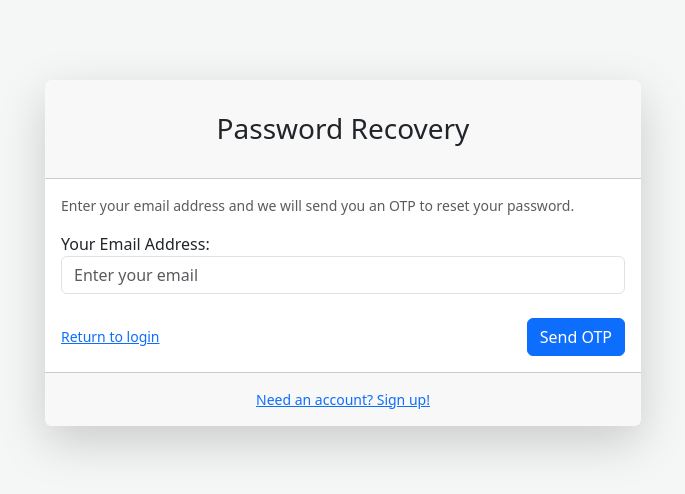
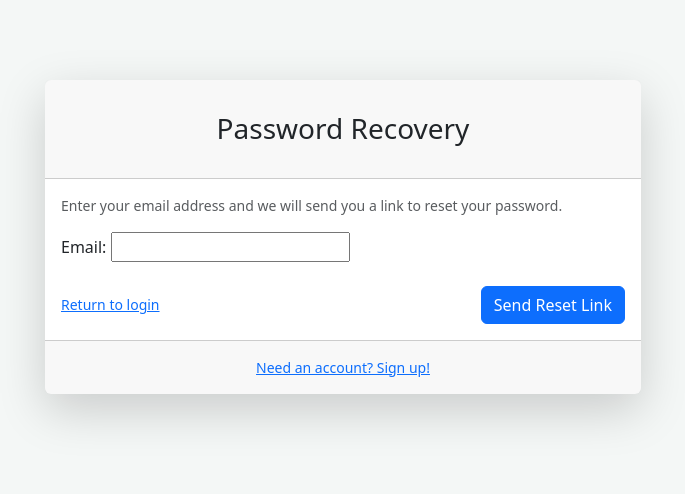
Before and after one commit to SabbaPerween/Dynamic-AI-Powered-Form-Data-Management-Platform, a Django app: page /password_reset/ in a window 1280 px wide. Shown: the part 56-550 px from the top of the page, without its empty margins (297-982 px from the left). Run offline with Django 5.2, Linux system fonts and the light colour scheme.

Commit message:
Add files via upload

```diff
--- a/core/forms.py
+++ b/core/forms.py
@@ -77,39 +77,3 @@ class ChildRelationshipForm(forms.ModelForm):
                     parent_submission=parent_instance,
                     form=self.instance.target_submission.form
                 )
-class PasswordResetRequestForm(forms.Form):
-    email = forms.EmailField(
-        label="Your Email Address",
-        widget=forms.EmailInput(attrs={'class': 'form-control', 'placeholder': 'Enter your email'})
-    )
-
-    def clean_email(self):
-        email = self.cleaned_data.get('email')
-        if not CustomUser.objects.filter(email__iexact=email).exists():
-            raise forms.ValidationError("No user is associated with this email address.")
-        return email
-
-class OTPVerifyForm(forms.Form):
-    otp = forms.CharField(
-        label="OTP",
-        max_length=6,
-        widget=forms.TextInput(attrs={'class': 'form-control', 'placeholder': 'Enter 6-digit OTP'})
-    )
-
-class SetNewPasswordForm(forms.Form):
-    new_password1 = forms.CharField(
-        label="New Password",
-        widget=forms.PasswordInput(attrs={'class': 'form-control'}),
-    )
-    new_password2 = forms.CharField(
-        label="Confirm New Password",
-        widget=forms.PasswordInput(attrs={'class': 'form-control'}),
-    )
-
-    def clean(self):
-        cleaned_data = super().clean()
-        new_password1 = cleaned_data.get("new_password1")
-        new_password2 = cleaned_data.get("new_password2")
-        if new_password1 and new_password2 and new_password1 != new_password2:
-            raise forms.ValidationError("The two password fields didn't match.")
-        return cleaned_data
--- a/core/templates/registration/login.html
+++ b/core/templates/registration/login.html
@@ -84,7 +84,7 @@
                             </div>
 
                             <div class="d-flex align-items-center justify-content-between mb-3">
-                                <a class="small text-muted" href="{% url 'password_reset_request' %}">Forgot Password?</a>
+                                <a class="small text-muted" href="{% url 'password_reset' %}">Forgot Password?</a>
                             </div>
 
                             <div class="d-grid">
--- /dev/null
+++ b/core/templates/registration/password_reset_form.html
@@ -0,0 +1,26 @@
+<!-- core/templates/registration/password_reset_form.html -->
+{% extends "core/base.html" %}
+{% block title %}Request Password Reset{% endblock %}
+{% block content %}
+<div class="row justify-content-center">
+    <div class="col-lg-6">
+        <div class="card shadow-lg border-0 rounded-lg mt-5">
+            <div class="card-header"><h3 class="text-center font-weight-light my-4">Password Recovery</h3></div>
+            <div class="card-body">
+                <div class="small mb-3 text-muted">Enter your email address and we will send you a link to reset your password.</div>
+                <form method="post">
+                    {% csrf_token %}
+                    {{ form.as_p }}
+                    <div class="d-flex align-items-center justify-content-between mt-4 mb-0">
+                        <a class="small" href="{% url 'login' %}">Return to login</a>
+                        <button type="submit" class="btn btn-primary">Send Reset Link</button>
+                    </div>
+                </form>
+            </div>
+            <div class="card-footer text-center py-3">
+                <div class="small"><a href="{% url 'register' %}">Need an account? Sign up!</a></div>
+            </div>
+        </div>
+    </div>
+</div>
+{% endblock %}
--- a/core/urls.py
+++ b/core/urls.py
@@ -7,7 +7,7 @@ urlpatterns = [
     # Authentication URLs
     # We use Django's built-in views for login, logout, and password reset.
     path('login/', auth_views.LoginView.as_view(template_name='registration/login.html'), name='login'),
-    path('logout/', auth_views.LogoutView.as_view(), name='logout'),
+    # path('logout/', auth_views.LogoutView.as_view(), name='logout'),
     path('logout/', views.custom_logout, name='logout'),
     # Custom registration view
     path('register/', views.register, name='register'),
@@ -17,10 +17,21 @@ urlpatterns = [
     # path('password_reset/done/', auth_views.PasswordResetDoneView.as_view(template_name='registration/password_reset_done.html'), name='password_reset_done'),
     # path('reset/<uidb64>/<token>/', auth_views.PasswordResetConfirmView.as_view(template_name='registration/password_reset_confirm.html'), name='password_reset_confirm'),
     # path('reset/done/', auth_views.PasswordResetCompleteView.as_view(template_name='registration/password_reset_complete.html'), name='password_reset_complete'),
-    path('password_reset/', views.password_reset_request, name='password_reset_request'),
-    path('password_reset/verify/', views.password_reset_verify, name='password_reset_verify'),
-    path('password_reset/confirm/', views.password_reset_confirm, name='password_reset_confirm'),
+    path('password_reset/',
+        auth_views.PasswordResetView.as_view(template_name='registration/password_reset_form.html'),
+        name='password_reset'),
 
+    path('password_reset/done/',
+        auth_views.PasswordResetDoneView.as_view(template_name='registration/password_reset_done.html'),
+        name='password_reset_done'),
+
+    path('reset/<uidb64>/<token>/',
+        auth_views.PasswordResetConfirmView.as_view(template_name='registration/password_reset_confirm.html'),
+        name='password_reset_confirm'),
+
+    path('reset/done/',
+        auth_views.PasswordResetCompleteView.as_view(template_name='registration/password_reset_complete.html'),
+        name='password_reset_complete'),
     # Main application pages (we will create these views next)
     path('', views.home, name='home'),
     path('dashboard/', views.dashboard, name='dashboard'),
--- a/core/views.py
+++ b/core/views.py
@@ -15,7 +15,6 @@ from datetime import timedelta
 from django.utils import timezone
 from django.core.mail import send_mail
 from django.conf import settings
-from .forms import PasswordResetRequestForm, OTPVerifyForm, SetNewPasswordForm # New forms
 from django.contrib.auth.decorators import login_required
 from django.db.models import Q
 import pandas as pd
@@ -976,97 +975,102 @@ def delete_form(request, form_id):
 
     # Redirect to the dashboard since the detail page is for active forms
     return redirect('dashboard')
-def password_reset_request(request):
-    if request.method == "POST":
-        form = PasswordResetRequestForm(request.POST)
-        if form.is_valid():
-            email = form.cleaned_data['email']
-            user = CustomUser.objects.get(email__iexact=email)
+# core/views.py
 
-            # Generate OTP
-            otp = random.randint(100000, 999999)
-            user.otp = str(otp)
-            user.otp_expires_at = timezone.now() + timedelta(minutes=10) # OTP is valid for 10 minutes
-            user.save()
+# ... (imports and other views are unchanged) ...
 
-            # Store user's ID in session to use on the next page
-            request.session['password_reset_user_id'] = user.id
+# ... (the rest of your views.py file) ...
+# def password_reset_request(request):
+#     if request.method == "POST":
+#         form = PasswordResetRequestForm(request.POST)
+#         if form.is_valid():
+#             email = form.cleaned_data['email']
+#             user = CustomUser.objects.get(email__iexact=email)
 
-            # Send OTP email
-            send_mail(
-                'Your Password Reset OTP',
-                f'Your One-Time Password (OTP) for resetting your password is: {otp}\nIt will expire in 10 minutes.',
-                settings.DEFAULT_FROM_EMAIL,
-                [user.email],
-                fail_silently=False,
-            )
+#             # Generate OTP
+#             otp = random.randint(100000, 999999)
+#             user.otp = str(otp)
+#             user.otp_expires_at = timezone.now() + timedelta(minutes=10) # OTP is valid for 10 minutes
+#             user.save()
 
-            messages.success(request, 'An OTP has been sent to your email address.')
-            return redirect('password_reset_verify')
-    else:
-        form = PasswordResetRequestForm()
+#             # Store user's ID in session to use on the next page
+#             request.session['password_reset_user_id'] = user.id
 
-    return render(request, 'registration/password_reset_request.html', {'form': form})
+#             # Send OTP email
+#             send_mail(
+#                 'Your Password Reset OTP',
+#                 f'Your One-Time Password (OTP) for resetting your password is: {otp}\nIt will expire in 10 minutes.',
+#                 settings.DEFAULT_FROM_EMAIL,
+#                 [user.email],
+#                 fail_silently=False,
+#             )
+
+#             messages.success(request, 'An OTP has been sent to your email address.')
+#             return redirect('password_reset_verify')
+#     else:
+#         form = PasswordResetRequestForm()
+
+#     return render(request, 'registration/password_reset_request.html', {'form': form})
 
 
-def password_reset_verify(request):
-    user_id = request.session.get('password_reset_user_id')
-    if not user_id:
-        messages.error(request, "Session expired or invalid request. Please start over.")
-        return redirect('password_reset_request')
+# def password_reset_verify(request):
+#     user_id = request.session.get('password_reset_user_id')
+#     if not user_id:
+#         messages.error(request, "Session expired or invalid request. Please start over.")
+#         return redirect('password_reset_request')
 
-    user = get_object_or_404(CustomUser, id=user_id)
+#     user = get_object_or_404(CustomUser, id=user_id)
 
-    if request.method == "POST":
-        form = OTPVerifyForm(request.POST)
-        if form.is_valid():
-            otp_entered = form.cleaned_data['otp']
+#     if request.method == "POST":
+#         form = OTPVerifyForm(request.POST)
+#         if form.is_valid():
+#             otp_entered = form.cleaned_data['otp']
 
-            # Check if OTP is correct and not expired
-            if user.otp == otp_entered and user.otp_expires_at > timezone.now():
-                # OTP is valid, mark it as used
-                user.otp = None
-                user.otp_expires_at = None
-                user.save()
+#             # Check if OTP is correct and not expired
+#             if user.otp == otp_entered and user.otp_expires_at > timezone.now():
+#                 # OTP is valid, mark it as used
+#                 user.otp = None
+#                 user.otp_expires_at = None
+#                 user.save()
 
-                # Mark in session that OTP was verified
-                request.session['otp_verified'] = True
-                messages.success(request, "OTP verified successfully. You can now set a new password.")
-                return redirect('password_reset_confirm')
-            else:
-                messages.error(request, "Invalid or expired OTP.")
-    else:
-        form = OTPVerifyForm()
+#                 # Mark in session that OTP was verified
+#                 request.session['otp_verified'] = True
+#                 messages.success(request, "OTP verified successfully. You can now set a new password.")
+#                 return redirect('password_reset_confirm')
+#             else:
+#                 messages.error(request, "Invalid or expired OTP.")
+#     else:
+#         form = OTPVerifyForm()
 
-    return render(request, 'registration/password_reset_verify.html', {'form': form})
+#     return render(request, 'registration/password_reset_verify.html', {'form': form})
 
 
-def password_reset_confirm(request):
-    user_id = request.session.get('password_reset_user_id')
-    otp_verified = request.session.get('otp_verified')
+# def password_reset_confirm(request):
+#     user_id = request.session.get('password_reset_user_id')
+#     otp_verified = request.session.get('otp_verified')
 
-    if not user_id or not otp_verified:
-        messages.error(request, "Invalid request. Please start the password reset process again.")
-        return redirect('password_reset_request')
+#     if not user_id or not otp_verified:
+#         messages.error(request, "Invalid request. Please start the password reset process again.")
+#         return redirect('password_reset_request')
 
-    user = get_object_or_404(CustomUser, id=user_id)
+#     user = get_object_or_404(CustomUser, id=user_id)
 
-    if request.method == "POST":
-        form = SetNewPasswordForm(request.POST)
-        if form.is_valid():
-            user.set_password(form.cleaned_data['new_password1'])
-            user.save()
+#     if request.method == "POST":
+#         form = SetNewPasswordForm(request.POST)
+#         if form.is_valid():
+#             user.set_password(form.cleaned_data['new_password1'])
+#             user.save()
 
-            # Clean up the session
-            del request.session['password_reset_user_id']
-            del request.session['otp_verified']
+#             # Clean up the session
+#             del request.session['password_reset_user_id']
+#             del request.session['otp_verified']
 
-            messages.success(request, "Your password has been reset successfully. Please log in.")
-            return redirect('login')
-    else:
-        form = SetNewPasswordForm()
+#             messages.success(request, "Your password has been reset successfully. Please log in.")
+#             return redirect('login')
+#     else:
+#         form = SetNewPasswordForm()
 
-    return render(request, 'registration/password_reset_confirm.html', {'form': form})
+#     return render(request, 'registration/password_reset_confirm.html', {'form': form})
 
 @require_POST # Ensures this view can only be accessed via POST
 def custom_logout(request):
--- a/form_project/settings.py
+++ b/form_project/settings.py
@@ -127,8 +127,6 @@ STATIC_URL = "static/"
 # Default primary key field type
 # https://docs.djangoproject.com/en/5.2/ref/settings/#default-auto-field
 
-DEFAULT_AUTO_FIELD = "django.db.models.BigAutoField"
-
 # Email Configuration
 EMAIL_BACKEND = 'django.core.mail.backends.smtp.EmailBackend'
 EMAIL_HOST = config('SMTP_SERVER')
```
Also changed, not shown: core/templates/registration/password_reset_complete.html (added, +16 -0 lines), core/templates/registration/password_reset_confirm.html (+8 -0 lines), core/templates/registration/password_reset_done.html (added, +17 -0 lines), README.md.
